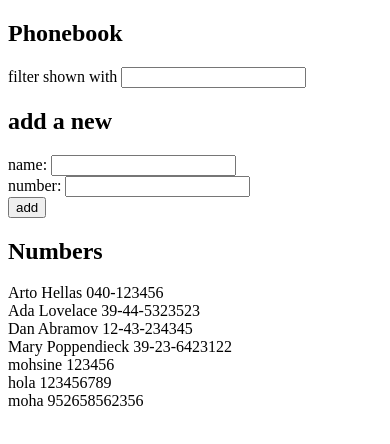
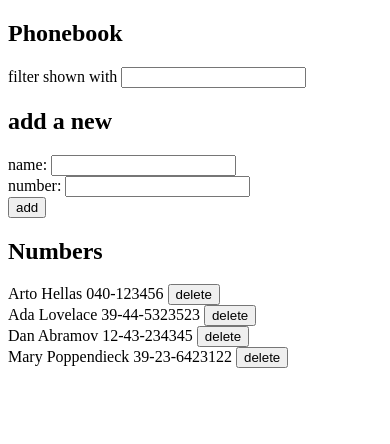
Before and after one commit to thamirmohcine/Full_Stack_Open, a React (Vite) app in the folder part2/phonebook/: page / in a window 390 px wide. Shown: the top 444 px of the page. Built offline with nearby package versions, Linux system fonts and the light colour scheme; data requests are answered from the project's data file.

Commit message:
feat: the phonebook step 9 (2.14)

```diff
--- a/part2/phonebook/db.json
+++ b/part2/phonebook/db.json
@@ -19,21 +19,6 @@
       "name": "Mary Poppendieck",
       "number": "39-23-6423122",
       "id": "4"
-    },
-    {
-      "id": "3011",
-      "name": "mohsine",
-      "number": "123456"
-    },
-    {
-      "id": "4014",
-      "name": "hola ",
-      "number": "123456789"
-    },
-    {
-      "id": "b58c",
-      "name": "moha ",
-      "number": "952658562356"
     }
   ],
   "$schema": "./node_modules/json-server/schema.json"
--- a/part2/phonebook/src/App.jsx
+++ b/part2/phonebook/src/App.jsx
@@ -25,10 +25,13 @@
   )
 }
 
-const Persons = ({ persons, filter }) => {
+const Persons = ({ persons, filter , handleDelete}) => {
+
+
   return (
     <div>
-      {persons.filter((person) => person.name.toLowerCase().includes(filter.toLowerCase())).map((person) => <div key={person.id}>{person.name} {person.number}</div>)}
+      {persons.filter((person) => person.name.toLowerCase().includes(filter.toLowerCase()))
+      .map((person) => <div key={person.id}>{person.name} {person.number} <button onClick={() => handleDelete(person.id)}>delete</button></div>)}
     </div>
   )
 }
@@ -46,6 +49,12 @@
       })
   }, [])
 
+  const handleDelete = (id) => {
+    personsService.deletePerson(id)
+      .then(() => {
+        setPersons(persons.filter((person) => person.id !== id));
+      });
+  };
   const HandleSubmit = (e) => {
     e.preventDefault();
     if (persons.some((person) => person.name === newName)) {
@@ -70,7 +79,7 @@
       <h2>add a new</h2>
       <PersonForm newName={newName} setNewName={setNewName} newNumber={newNumber} setNewNumber={setNewNumber} HandleSubmit={HandleSubmit} />
       <h2>Numbers</h2>
-      <Persons persons={persons} filter={filter} />
+      <Persons persons={persons} filter={filter} handleDelete={handleDelete} />
     </div>
   )
 }
--- a/part2/phonebook/src/services/persons.js
+++ b/part2/phonebook/src/services/persons.js
@@ -12,5 +12,9 @@
     return request.then((response) => response.data);
 };
 
+const deletePerson = (id) => {
+    const request = axios.delete(`${baseUrl}/${id}`);
+    return request.then((response) => response.data);
+};
 
-export default { getAll, create };
+export default { getAll, create, deletePerson };
```
